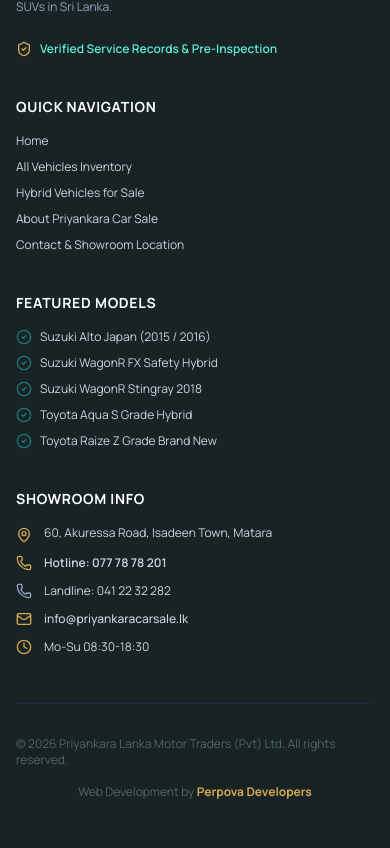
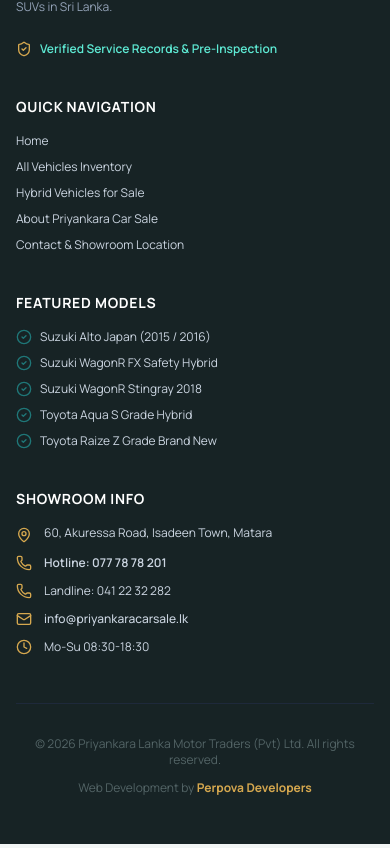
Before and after one commit to perpova/plmt, a Next.js app: page / in a window 390 px wide. Shown: the part 6866-7714 px from the top of the page. Built offline with nearby package versions, Linux system fonts and the light colour scheme.

Commit message:
Update Footer.tsx

```diff
--- a/src/components/Footer.tsx
+++ b/src/components/Footer.tsx
@@ -133,9 +133,9 @@
               </a>
             </div>
 
-            {/* Landline */}
+            {/* Landline - Icon color updated to Warm Gold #D6A84F */}
             <div className="flex items-center gap-3 text-xs text-slate-300">
-              <Phone className="w-4 h-4 text-slate-400 shrink-0" />
+              <Phone className="w-4 h-4 text-[#D6A84F] shrink-0" />
               <a href={`tel:${DEALERSHIP.phoneLandlineRaw}`} className="hover:text-white">
                 Landline: {DEALERSHIP.phoneLandline}
               </a>
@@ -159,12 +159,12 @@
           </div>
         </div>
 
-        {/* Bottom Copyright & Developer Credit */}
-        <div className="pt-8 flex flex-col sm:flex-row justify-between items-center text-xs text-slate-500 gap-4">
-          <p>
+        {/* Bottom Copyright & Developer Credit - Centered on Mobile */}
+        <div className="pt-8 flex flex-col sm:flex-row justify-between items-center text-center sm:text-left text-xs text-slate-500 gap-3">
+          <p className="w-full sm:w-auto text-center sm:text-left">
             &copy; {currentYear} {DEALERSHIP.legalName}. All rights reserved.
           </p>
-          <p>
+          <p className="w-full sm:w-auto text-center sm:text-right">
             Web Development by{' '}
             <a
               href="https://perpova.com/"
```
